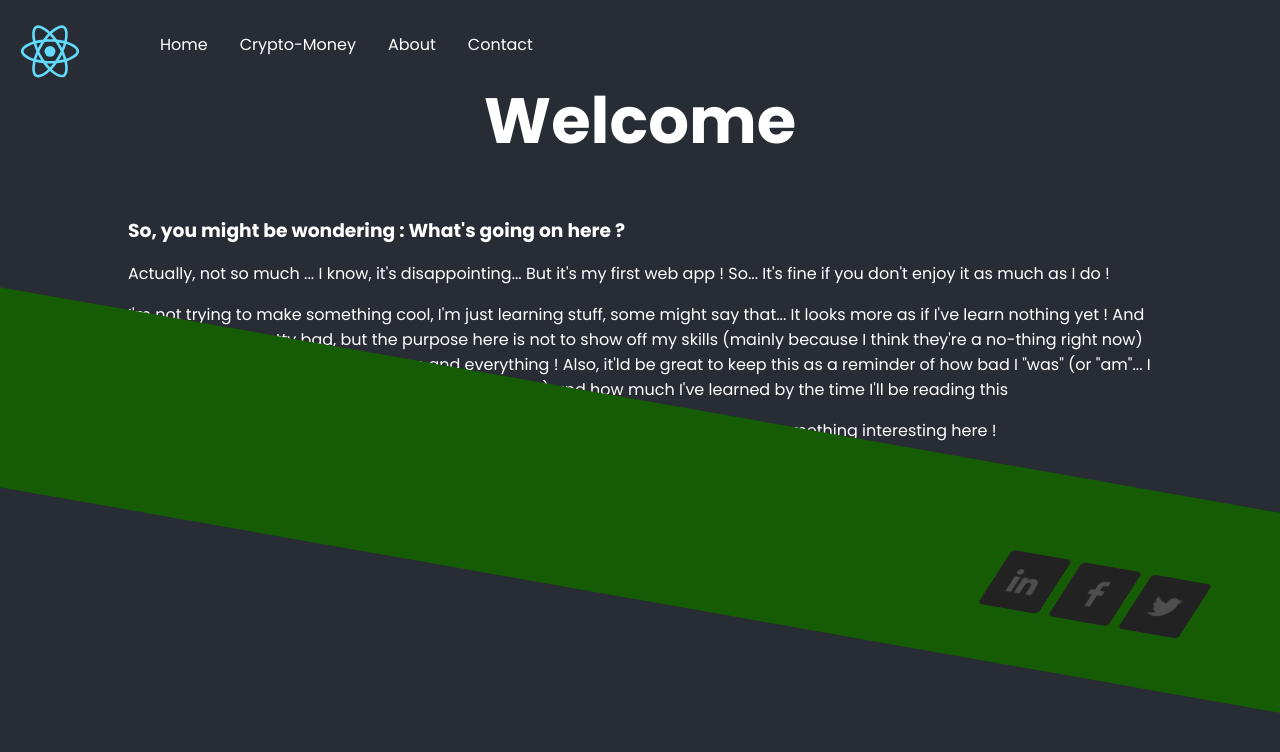
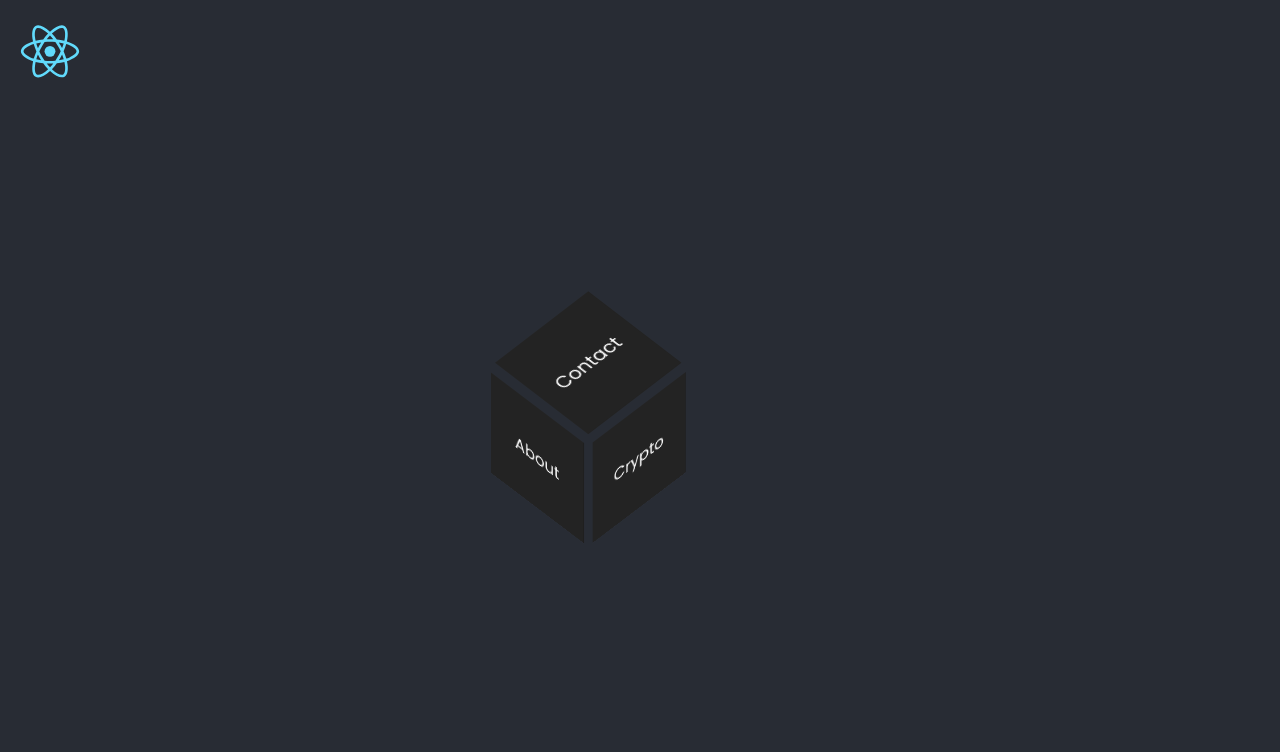
Before and after one commit to Mathieu-Villanueva/fun-with-crypto, a React (Create React App) app: page / in a window 1280 px wide. Shown: the top 752 px of the page. Built offline with nearby package versions, Linux system fonts and the light colour scheme.

Commit message:
ajout de la page d'accueil

```diff
--- a/src/App.js
+++ b/src/App.js
@@ -4,6 +4,7 @@ import Contact from './pages/Contact';
 import Home from './pages/Home';
 import logo from './logo.svg';
 import Crypto from './pages/Crypto';
+import Essai from './pages/Essai';
 
 function App() {
   return (
@@ -13,7 +14,7 @@ function App() {
           </div>
           <div className="page-container">
             <Switch>
-              <Route path="/" exact>
+              <Route path="/home" exact>
                 <Home />
               </Route>
               <Route path="/crypto" exact>
@@ -25,7 +26,8 @@ function App() {
               <Route path='/contacts' exact>
                 <Contact/>
               </Route>
-              <Route >
+              <Route path='/' exact>
+                <Essai />
               </Route>
             </Switch>
           </div>
--- a/src/components/Card.js
+++ b/src/components/Card.js
@@ -3,14 +3,20 @@ import NumberFormat from 'react-number-format'
 import crypto from '../data';
 import Details from './Details/Details';
 
-const Card = ({eur, name, usd, title}) => {
+const Card = ({eur, name, usd, title, details, hover}) => {
 
 
   const [doneOnce, setDoneOnce] = useState(false)
   const [cryptoTitle, setCryptoTitle] = useState()
   const [showDetails, setShowDetails] = useState(false)
 
-  const handleClick = () => (setShowDetails(!showDetails));
+  const handleClick = () => {
+    setShowDetails(!showDetails)
+    details(details)
+  };
+  const handleHover = () => {
+    hover(hover)
+  }
 
   crypto.forEach(element => {
     if (!doneOnce) {
@@ -25,7 +31,7 @@ const Card = ({eur, name, usd, title}) => {
   return (
     <>
     <div className="container">
-      <div className="card" onClick={handleClick}>
+      <div className="card" onClick={handleClick} onMouseEnter={handleHover} onMouseLeave={handleHover}>
         <div className="img-box">
           <img src={process.env.PUBLIC_URL + `/assets/${name}.png`} alt=""/>
         </div>
--- a/src/components/Nav.js
+++ b/src/components/Nav.js
@@ -5,7 +5,7 @@ const Nav = () => {
     return (
         <nav className='nav'>
             <li>
-                <Link to='/' className='nav-item'>Home</Link>
+                <Link to='/home' className='nav-item'>Home</Link>
             </li>
             <li>
                 <Link to='/crypto' className='nav-item'>Crypto-Money</Link>
--- a/src/pages/Crypto.js
+++ b/src/pages/Crypto.js
@@ -7,19 +7,30 @@ import Social from '../components/Social';
 const Crypto = () => {
 
   const [cryptos,setCryptos] = useState([]);
-  const [playOnce,setPlayOnce] = useState(true)
+  const [detailsActive, setdetailsActive] = useState(false);
 
   useEffect(() => {
-    if (playOnce) {
-
-      axios
-      .get('https://min-api.cryptocompare.com/data/pricemulti?fsyms=BTC,ETH,LTC,DASH,XMR&tsyms=USD,EUR&api_key={1409420410fe99a1624ecd7154025fd8a130193722722d1d13183f15681450cc}')
-      .then((res) => {
-        setCryptos(res.data)
-        setPlayOnce(false)
-      })
+    if (detailsActive === false) {
+      const interval = setInterval(() => {
+        axios
+          .get(
+            'https://min-api.cryptocompare.com/data/pricemulti?fsyms=BTC,ETH,LTC,DASH,XMR&tsyms=USD,EUR&api_key={1409420410fe99a1624ecd7154025fd8a130193722722d1d13183f15681450cc}'
+          )
+          .then((res) => {
+            setCryptos(res.data)
+            console.log('a');
+          })
+      }, 5000);
+      return () => {
+        clearInterval(interval);
+      }
     }
   })
+
+  const handleDetails = () => {
+    setdetailsActive(!detailsActive)
+    console.log(detailsActive)
+  }
 
   return (
     <div className="page-crypto">
@@ -37,6 +48,8 @@ const Crypto = () => {
               eur={cryptos[index].EUR}
               usd={cryptos[index].USD}
               title={index}
+              details={handleDetails}
+              hover={handleDetails}
             />
           ))}
         </div>
--- /dev/null
+++ b/src/pages/Essai.js
@@ -0,0 +1,41 @@
+import React from 'react';
+import { Link } from 'react-router-dom';
+
+
+const Essai = () => {
+    return (
+        <div className="page-essai">
+            <div className="cube">
+                <Link to='/crypto'>
+                    <div className="face a">
+                        <span>Crypto</span>
+                        <span></span>
+                        <span></span>
+                        <span></span>
+                        <span></span>
+                    </div>
+                </Link>
+                <Link to='/about'>
+                    <div className='face b'>
+                        <span>About</span>
+                        <span></span>
+                        <span></span>
+                        <span></span>
+                        <span></span>
+                    </div>
+                </Link>
+                <Link to='/contacts'>
+                    <div className='face c'>
+                        <span>Contact</span>
+                        <span></span>
+                        <span></span>
+                        <span></span>
+                        <span></span>
+                    </div>
+                </Link>
+            </div>
+        </div>
+    );
+};
+
+export default Essai;
--- a/src/styles/index.scss
+++ b/src/styles/index.scss
@@ -4,6 +4,7 @@
 @import './pages/contact.scss';
 @import './pages/about.scss';
 @import './pages/crypto.scss';
+@import './pages/essai.scss';
 @import './components/nav';
 @import './components/header';
 @import './components/search';
--- /dev/null
+++ b/src/styles/pages/essai.scss
@@ -0,0 +1,164 @@
+.cube {
+    position: relative;
+
+    & .face {
+        display: flex;
+        justify-content: center;
+        align-items: center;
+        position: absolute;
+        top: 50vh;
+        left: 50vh;
+        width: 100px;
+        height: 100px;
+        margin: 0 10px;
+        background-color: #232323;
+        transform: translateY(-100px);
+
+        & span {
+            color: white;
+            position: absolute;
+            width: 100px;
+            height: 100px;
+            display: flex;
+            justify-content: center;
+            align-items: center;
+            opacity: 1;
+            background-color: #232323;
+            transition: 500ms;
+        }
+        & span:nth-child(1){
+            z-index: 100;
+        }
+
+        &:hover {
+            display: flex;
+            justify-content: center;
+            align-items: center;
+
+            & span:nth-child(5){
+                opacity: .2;
+            }
+            & span:nth-child(4){
+                opacity: .4;
+            }
+            & span:nth-child(3){
+                opacity: .6;
+            }
+            & span:nth-child(2){
+                opacity: .8;
+            }
+            & span:nth-child(1){
+                display: flex;
+                justify-content: center;
+                align-items: center;
+                opacity: 1;
+            }
+        }
+    }
+
+    & .a  {
+        transform: rotateY(22.5deg) skewY(-35deg) translateZ(00px) translate(55px, 30px);
+        &:hover {
+            & span {
+                background-color: rgba(207, 207, 207, 0.411);
+                color: #000;
+            }
+            & span:nth-child(1){
+                transition-delay: 100ms;
+                transform: translate(30px, 40px);
+            }
+            & span:nth-child(2){
+                transition-delay: 100ms;
+                transform: translate(22.5px, 30px);
+            }
+            & span:nth-child(3){
+                transition-delay: 100ms;
+                transform: translate(15px, 20px);
+            }
+            & span:nth-child(4){
+                transition-delay: 100ms;
+                transform: translate(7.5px, 10px);
+            }
+            & span:nth-child(5){
+                transition-delay: 100ms;
+                transform: translate(0px, 0px);
+            }
+        }
+    }
+
+
+    & .b   {
+        transform: rotateY(-22.5deg) skewY(35deg) translateZ(00px) translate(-55px, 30px);
+        &:hover {
+            & span {
+                background-color:   rgb(4, 100, 79);
+            }
+            & span:nth-child(1){
+                transition-delay: 100ms;
+                transform: translate(-30px, 40px);
+            }
+            & span:nth-child(2){
+                transition-delay: 100ms;
+                transform: translate(-22.5px, 30px);
+            }
+            & span:nth-child(3){
+                transition-delay: 100ms;
+                transform: translate(-15px, 20px);
+            }
+            & span:nth-child(4){
+                transition-delay: 100ms;
+                transform: translate(-7.5px, 10px);
+            }
+            & span:nth-child(5){
+                transition-delay: 100ms;
+                transform: translate(0px, 0px);
+            }
+        }
+    }
+
+    & .c    {
+        transform: scale(1.315) rotateX(40deg) rotateZ(-45deg) translate(72.5px, -72.5px);
+        &:hover {
+            & span {
+                background-color:  rgb(4, 57, 100);
+            }
+            & span:nth-child(1){
+                transition-delay: 100ms;
+                transform: translate(20px, -20px);
+            }
+            & span:nth-child(2){
+                transition-delay: 100ms;
+                transform: translate(15px, -15px);
+            }
+            & span:nth-child(3){
+                transition-delay: 100ms;
+                transform: translate(10px, -10px);
+            }
+            & span:nth-child(4){
+                transition-delay: 100ms;
+                transform: translate(5px, -5px);
+            }
+            & span:nth-child(5){
+                transition-delay: 100ms;
+                transform: translate(0px, 0px);
+            }
+        }
+    }
+
+    &:hover {
+        & .a {
+            transform: rotateY(22.5deg) skewY(-35deg) translateZ(00px) translate(50px, 30px);
+            transition: all 500ms ease-in-out;
+        }
+        & .b   {
+            transform: rotateY(-22.5deg) skewY(35deg) translateZ(00px) translate(-50px, 30px);
+            transition: all 500ms ease-in-out;
+        }
+
+        & .c    {
+            transform: scale(1.315) rotateX(40deg) rotateZ(-45deg) translate(62.5px, -62.5px);
+            transition: all 500ms ease-in-out;
+        }
+    }
+
+}
```
